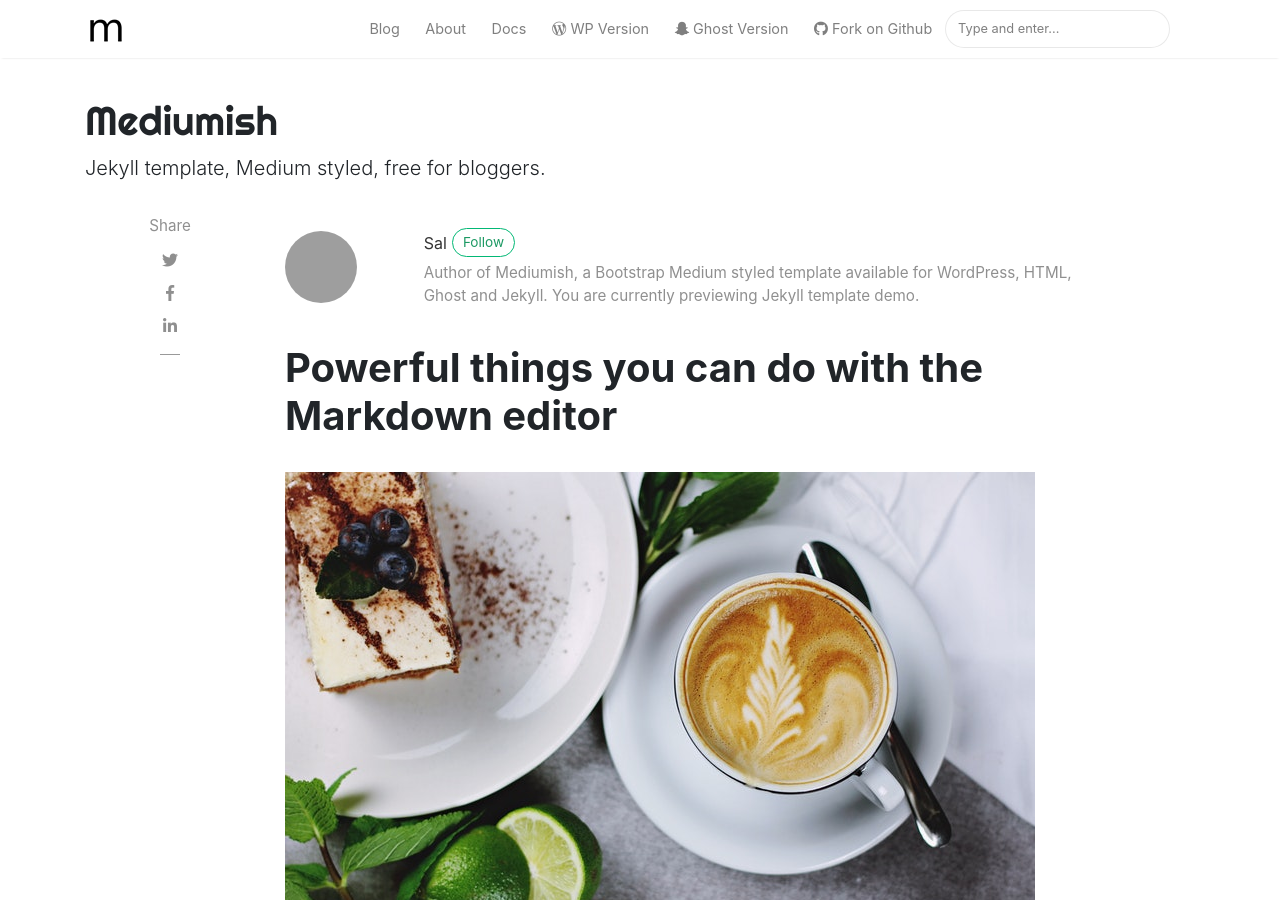
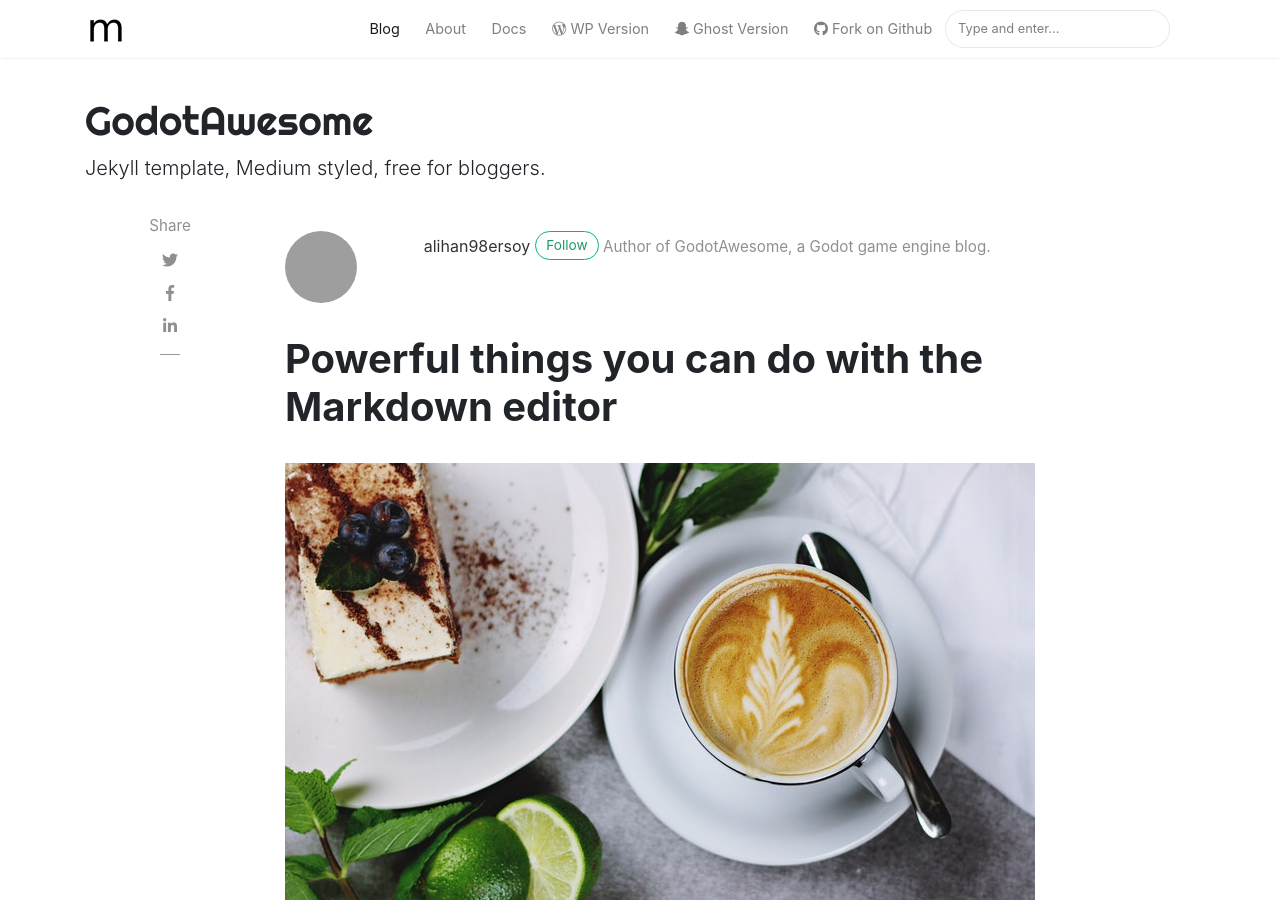
Before and after one commit to godotawesome/godotawesome.github.io, a Jekyll site: the page built from _posts/2018-06-12-powerful-things-markdown-editor.md, in a window 1280 px wide and 900 px high. Built offline with Jekyll 4.4.1, drawn with Linux system fonts in a browser that asks for light colours; nearby versions of some CDN libraries; the list of posts is cut into pages by our own code; comment, search, counter and statistics services are not loaded; some of the changed text lies outside the part shown; grey boxes are pictures that could not be loaded.

Commit message:
Update _config.yml

```diff
--- a/_config.yml
+++ b/_config.yml
@@ -1,35 +1,26 @@
 # Site
-name: "Mediumish"
-title: "Mediumish"
+name: "GodotAwesome"
+title: "GodotAwesome"
 description: "Jekyll template, Medium styled, free for bloggers."
 logo: 'assets/images/logo.png'
 favicon: 'assets/images/logo.png'
 baseurl: /mediumish-theme-jekyll
-google_analytics: 'UA-46278016-1'
+google_analytics: 'G-BH9P4LY6E7'
 disqus: 'demowebsite'
-mailchimp-list: 'https://wowthemes.us11.list-manage.com/subscribe/post?u=8aeb20a530e124561927d3bd8&amp;id=8c3d2d214b'
+mailchimp-list: ''
 include: ["_pages"]
-permalink: /:title/
+permalink: /
 
 # Authors
 authors:
   sal:
-    name: Sal
-    display_name: Sal
+    name: Alihan
+    display_name: alihan98ersoy
     gravatar: e56154546cf4be74e393c62d1ae9f9d4
-    email: wowthemesnet@gmail.com
-    web: https://www.wowthemes.net
-    twitter: https://twitter.com/wowthemesnet
-    description: "Author of Mediumish, a Bootstrap Medium styled template available for WordPress, HTML, Ghost and Jekyll. You are currently previewing Jekyll template demo."
-  john:
-    name: John
-    display_name: John
-    avatar: 'assets/images/avatar.png'
-    gravatar: b1cc14991db7a456fcd761680bbc8f81
-    email: wowthemesnet@gmail.com
-    web: https://www.wowthemes.net
-    twitter: https://twitter.com/wowthemesnet
-    description: "This is the author box. Write a short description of the author here. You are currently previewing Mediumish demo, a Jekyll template compatible with Github pages."
+    email: alihan98ersoy@gmail.com
+    web: https://alihan98ersoy.com.tr
+    twitter: https://x.com/alihan98ersoy
+    description: "Author of GodotAwesome, a Godot game engine blog."
 
 # Plugins
 plugins:
@@ -63,8 +54,8 @@ kramdown:
 
 # Adsense (change to "enabled" to activate, also your client id and ad slot. Create a new ad unit from your Adsense account to get the slot.)
 adsense: "disabled"
-adsense-data-ad-client: "ca-pub-3412143450191416"
-adsense-data-ad-slot: "1363087678"
+adsense-data-ad-client: ""
+adsense-data-ad-slot: ""
 
 # Lazy Images ("enabled" or "disabled")
 lazyimages: "disabled"
```
